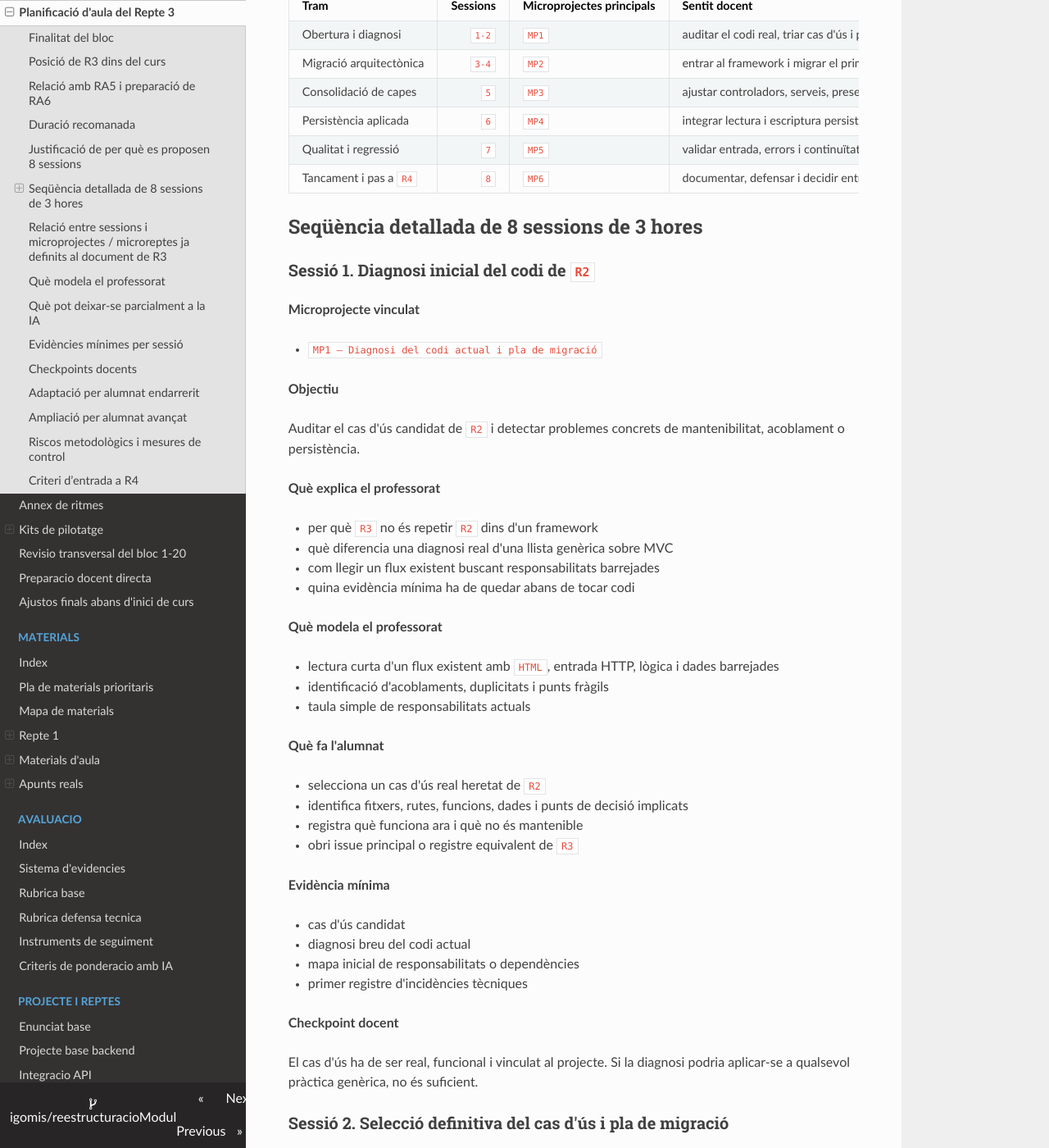
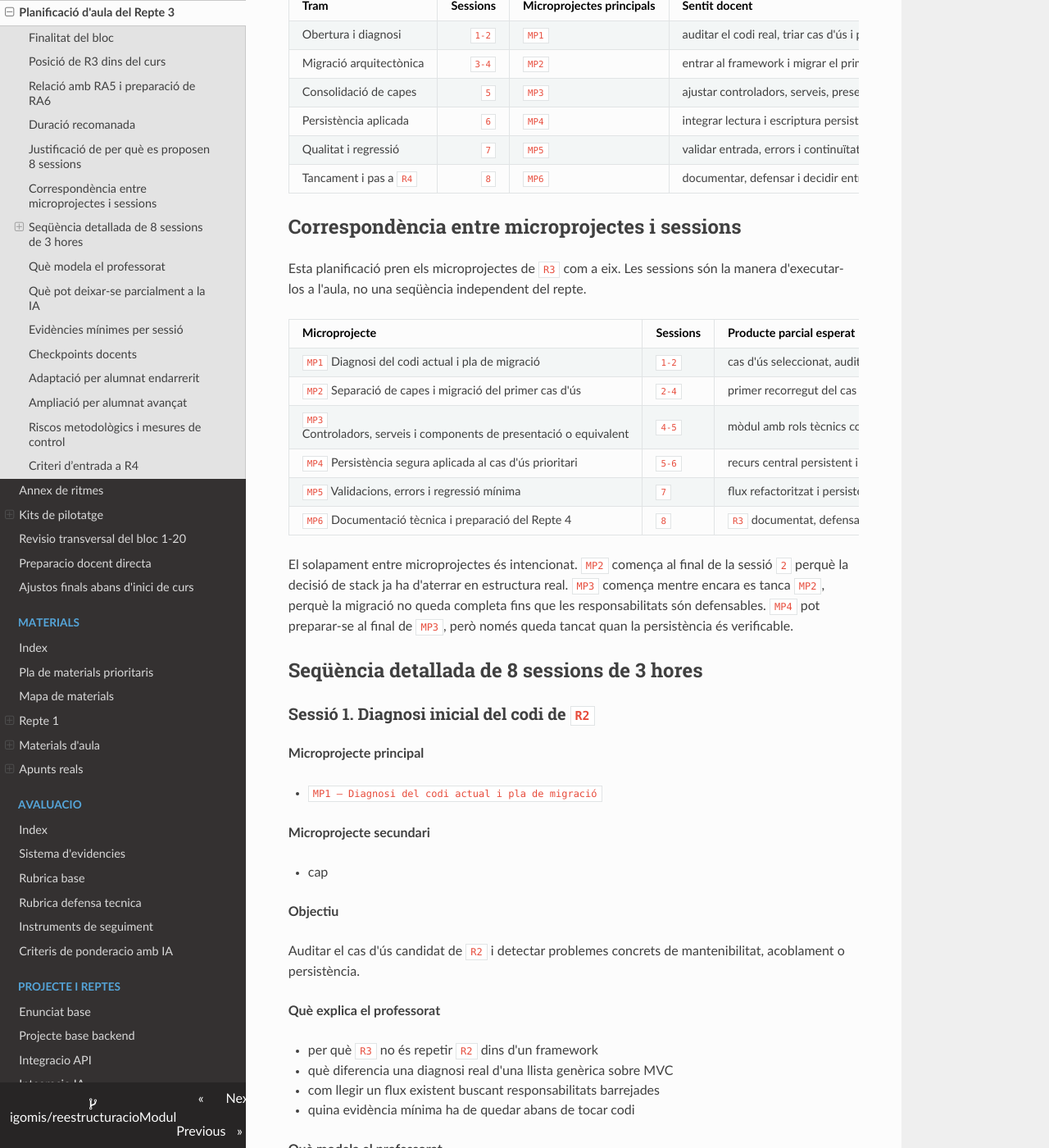
Before and after one commit to igomis/reestructuracioModul, an MkDocs documentation site: the page built from docs/01_programacio_modul/planificacio_aula_r3_mvc_i_persistencia.md, in a window 1280 px wide and 1400 px high, scrolled down 2251 px. Shown: the whole window at 82% size. Built offline with MkDocs 1.6.1, drawn with Linux system fonts in a browser that asks for light colours; nearby versions of some CDN libraries; some of the changed text lies outside the part shown.

Commit message:
Integra microprojectes en planificacio R3

```diff
--- a/docs/01_programacio_modul/planificacio_aula_r3_mvc_i_persistencia.md
+++ b/docs/01_programacio_modul/planificacio_aula_r3_mvc_i_persistencia.md
@@ -78,13 +78,32 @@ La distribució de `8` sessions permet que els microprojectes de `R3` no queden
 | Qualitat i regressió | `7` | `MP5` | validar entrada, errors i continuïtat funcional |
 | Tancament i pas a `R4` | `8` | `MP6` | documentar, defensar i decidir entrada a API |
 
+## Correspondència entre microprojectes i sessions
+
+Esta planificació pren els microprojectes de `R3` com a eix. Les sessions són la manera d'executar-los a l'aula, no una seqüència independent del repte.
+
+| Microprojecte | Sessions | Producte parcial esperat | Evidència mínima | Checkpoint docent |
+|---|---|---|---|---|
+| `MP1` Diagnosi del codi actual i pla de migració | `1-2` | cas d'ús seleccionat, auditoria del punt de partida i pla de migració viable | diagnosi, mapa de responsabilitats, issue principal i pla curt | el cas d'ús ve de `R2`, és real i el pla no és una reescriptura total |
+| `MP2` Separació de capes i migració del primer cas d'ús | `2-4` | primer recorregut del cas d'ús dins del stack triat, amb separació inicial de responsabilitats | framework arrancable, entrada migrada, comparativa abans/després i commits | el flux conserva comportament i la separació és visible, no només nominal |
+| `MP3` Controladors, serveis i components de presentació o equivalent | `4-5` | mòdul amb rols tècnics consolidats i fronteres explicables | estructura del mòdul, justificació de rols i demo del flux | cada peça té una responsabilitat defensable i no hi ha capes buides |
+| `MP4` Persistència segura aplicada al cas d'ús prioritari | `5-6` | recurs central persistent i integrat en el flux | lectura real, escriptura o actualització verificable i prova abans/després | la persistència és comprovable fora de la pantalla final de demo |
+| `MP5` Validacions, errors i regressió mínima | `7` | flux refactoritzat i persistent validat amb cas positiu i negatiu | registre de proves, error controlat, incidències i correccions | les proves són reproduïbles i el flux de `R2` continua viu |
+| `MP6` Documentació tècnica i preparació del Repte 4 | `8` | `R3` documentat, defensat i preparat per decidir entrada a `R4` | README o equivalent, decisions, deute tècnic, defensa i base candidata d'API | només s'obri `R4` si `MP4`, `MP5` i `MP6` estan tancats amb evidències |
+
+El solapament entre microprojectes és intencionat. `MP2` comença al final de la sessió `2` perquè la decisió de stack ja ha d'aterrar en estructura real. `MP3` comença mentre encara es tanca `MP2`, perquè la migració no queda completa fins que les responsabilitats són defensables. `MP4` pot preparar-se al final de `MP3`, però només queda tancat quan la persistència és verificable.
+
 ## Seqüència detallada de 8 sessions de 3 hores
 
 ### Sessió 1. Diagnosi inicial del codi de `R2`
 
-**Microprojecte vinculat**
+**Microprojecte principal**
 
 - `MP1 — Diagnosi del codi actual i pla de migració`
+
+**Microprojecte secundari**
+
+- cap
 
 **Objectiu**
 
@@ -103,12 +122,18 @@ Auditar el cas d'ús candidat de `R2` i detectar problemes concrets de mantenibi
 - identificació d'acoblaments, duplicitats i punts fràgils
 - taula simple de responsabilitats actuals
 
-**Què fa l'alumnat**
+**Tasques**
 
 - selecciona un cas d'ús real heretat de `R2`
 - identifica fitxers, rutes, funcions, dades i punts de decisió implicats
 - registra què funciona ara i què no és mantenible
 - obri issue principal o registre equivalent de `R3`
+
+**Què pot deixar-se parcialment a la IA**
+
+- suggerir preguntes d'auditoria sobre el codi
+- detectar possibles acoblaments a partir de fragments concrets
+- proposar una primera llista de riscos que l'alumnat haurà de validar
 
 **Evidència mínima**
 
@@ -121,11 +146,19 @@ Auditar el cas d'ús candidat de `R2` i detectar problemes concrets de mantenibi
 
 El cas d'ús ha de ser real, funcional i vinculat al projecte. Si la diagnosi podria aplicar-se a qualsevol pràctica genèrica, no és suficient.
 
+**Condició de pas**
+
+Es pot passar a la sessió `2` quan hi ha un cas d'ús candidat, una diagnosi concreta i una primera traça del flux actual.
+
 ### Sessió 2. Selecció definitiva del cas d'ús i pla de migració
 
-**Microprojecte vinculat**
+**Microprojecte principal**
 
 - `MP1 — Diagnosi del codi actual i pla de migració`
+
+**Microprojecte secundari**
+
+- inici de `MP2 — Separació de capes i migració del primer cas d'ús`
 
 **Objectiu**
 
@@ -144,7 +177,7 @@ Tancar el cas d'ús que es professionalitzarà, decidir l'stack i convertir la d
 - comparació abans/després esperada
 - criteri de risc: què es pot ajornar i què bloqueja el repte
 
-**Què fa l'alumnat**
+**Tasques**
 
 - confirma el cas d'ús prioritari
 - tria `Laravel`, `Symfony` o `NestJS`
@@ -158,6 +191,12 @@ Tancar el cas d'ús que es professionalitzarà, decidir l'stack i convertir la d
 - `Symfony`: ruta, controlador, servei, formulari/DTO si aplica, entitat/repositori i plantilla o resposta.
 - `NestJS`: mòdul, controlador, servei, DTO, entitat/esquema i capa d'accés a dades.
 
+**Què pot deixar-se parcialment a la IA**
+
+- proposar una descomposició inicial en microtasques
+- comparar convencions bàsiques de l'stack triat
+- generar un primer esquelet de carpetes o peces, sempre revisat pel professorat i l'alumnat
+
 **Evidència mínima**
 
 - stack triat i justificat
@@ -169,11 +208,19 @@ Tancar el cas d'ús que es professionalitzarà, decidir l'stack i convertir la d
 
 El professorat valida que el pla no és una reescriptura total, que no duplica indefinidament `R2` i que deixa clar quin comportament s'ha de conservar.
 
+**Condició de pas**
+
+Es pot passar a la sessió `3` quan el pla de migració té tasques executables, criteri de prova i una primera decisió clara sobre l'estructura del stack.
+
 ### Sessió 3. Entrada real al framework i primera migració estructural
 
-**Microprojecte vinculat**
+**Microprojecte principal**
 
 - `MP2 — Separació de capes i migració del primer cas d'ús`
+
+**Microprojecte secundari**
+
+- cap
 
 **Objectiu**
 
@@ -192,12 +239,18 @@ Introduir o estabilitzar l'estructura base del framework triat i portar-hi el pr
 - un controlador mínim que no absorbeix tota la lògica
 - una comprovació immediata del flux parcial
 
-**Què fa l'alumnat**
+**Tasques**
 
 - crea o ajusta l'estructura base del framework
 - migra l'entrada del cas d'ús
 - conserva el comportament principal encara que siga en versió parcial
 - registra la comparació amb el punt de partida
+
+**Què pot deixar-se parcialment a la IA**
+
+- generar esquelets inicials de ruta, controlador, mòdul o servei
+- suggerir passos de migració incremental
+- proposar comprovacions ràpides d'arrencada
 
 **Evidència mínima**
 
@@ -210,11 +263,19 @@ Introduir o estabilitzar l'estructura base del framework triat i portar-hi el pr
 
 No basta que el framework arranque. Ha d'existir una connexió clara entre el cas d'ús de `R2` i el nou recorregut.
 
+**Condició de pas**
+
+Es pot passar a la sessió `4` quan el projecte arranca i ja hi ha un tram real del cas d'ús dins del framework.
+
 ### Sessió 4. Separació real de responsabilitats
 
-**Microprojecte vinculat**
+**Microprojecte principal**
 
 - `MP2 — Separació de capes i migració del primer cas d'ús`
+
+**Microprojecte secundari**
+
+- inici de `MP3 — Controladors, serveis i components de presentació o equivalent`
 
 **Objectiu**
 
@@ -232,12 +293,18 @@ Separar entrada, coordinació, lògica i resposta de manera visible i funcional.
 - separació de preparació de resposta i lògica
 - prova curta del cas positiu després de la refactorització
 
-**Què fa l'alumnat**
+**Tasques**
 
 - reorganitza el cas d'ús amb rols tècnics clars
 - redueix mescles entre presentació, lògica i accés a dades
 - documenta què ha canviat respecte de `R2`
 - comprova que el comportament principal continua viu
+
+**Què pot deixar-se parcialment a la IA**
+
+- suggerir on separar una regla o responsabilitat concreta
+- revisar si un controlador o servei concentra massa codi
+- proposar noms o convencions coherents amb l'stack
 
 **Evidència mínima**
 
@@ -250,11 +317,19 @@ Separar entrada, coordinació, lògica i resposta de manera visible i funcional.
 
 L'alumnat ha de poder respondre què fa cada peça i què no hauria de fer. Si la lògica continua concentrada en una sola peça, el checkpoint queda pendent.
 
+**Condició de pas**
+
+Es pot passar a la sessió `5` quan el cas d'ús funciona en el nou stack i la separació de responsabilitats és visible.
+
 ### Sessió 5. Consolidació de capes o equivalents
 
-**Microprojecte vinculat**
+**Microprojecte principal**
 
 - `MP3 — Controladors, serveis i components de presentació o equivalent`
+
+**Microprojecte secundari**
+
+- inici de `MP4 — Persistència segura aplicada al cas d'ús prioritari`
 
 **Objectiu**
 
@@ -272,12 +347,18 @@ Revisar i consolidar les fronteres internes del mòdul perquè la nova estructur
 - ajust d'un servei o cas d'ús
 - separació entre dades que venen del domini i dades preparades per a la resposta
 
-**Què fa l'alumnat**
+**Tasques**
 
 - revisa controladors, serveis, plantilles, DTO, casos d'ús o equivalents
 - ajusta noms, dependències i fronteres
 - prepara el punt d'entrada cap a model, entitat, repositori o mecanisme persistent
 - deixa una justificació breu de rols tècnics
+
+**Què pot deixar-se parcialment a la IA**
+
+- revisar una estructura de mòdul i assenyalar possibles responsabilitats confuses
+- suggerir una divisió entre servei, DTO, model, repositori o equivalent
+- proposar un primer esquema del recurs persistent, pendent de validació
 
 **Evidència mínima**
 
@@ -290,11 +371,19 @@ Revisar i consolidar les fronteres internes del mòdul perquè la nova estructur
 
 El professorat pot demanar un microcanvi en viu sobre una regla, resposta o validació. La ubicació del canvi ha de ser coherent amb l'arquitectura defensada.
 
+**Condició de pas**
+
+Es pot passar a la sessió `6` quan el mòdul té rols tècnics defensables i està clar quin recurs persistent es treballarà.
+
 ### Sessió 6. Model de dades i persistència segura aplicada
 
-**Microprojecte vinculat**
+**Microprojecte principal**
 
 - `MP4 — Persistència segura aplicada al cas d'ús prioritari`
+
+**Microprojecte secundari**
+
+- cap
 
 **Objectiu**
 
@@ -314,7 +403,7 @@ Consolidar una persistència real i suficient sobre el cas d'ús migrat, amb lec
 - operació de creació, actualització o equivalent
 - comprovació abans/després amb base de dades, consola, logs o prova reproduïble
 
-**Què fa l'alumnat**
+**Tasques**
 
 - defineix el recurs persistent central
 - implementa model, entitat, migració, esquema o repositori segons el stack
@@ -328,6 +417,12 @@ Consolidar una persistència real i suficient sobre el cas d'ús migrat, amb lec
 - `Symfony`: entitat, repositori, migració o actualització d'esquema controlada i ús des d'un servei.
 - `NestJS`: DTO, servei, entitat o esquema segons ORM/ODM i accés encapsulat en servei o repositori.
 
+**Què pot deixar-se parcialment a la IA**
+
+- generar una proposta inicial de migració, entitat, model, esquema o DTO
+- suggerir consultes o ús d'ORM
+- proposar casos de comprovació de lectura i escriptura
+
 **Evidència mínima**
 
 - recurs persistent definit
@@ -340,11 +435,19 @@ Consolidar una persistència real i suficient sobre el cas d'ús migrat, amb lec
 
 El professorat demana demostrar lectura i modificació de dades. El resultat ha de poder comprovar-se fora de la pantalla final de la demo.
 
+**Condició de pas**
+
+Es pot passar a la sessió `7` quan `MP4` està tancat: hi ha lectura i escriptura o actualització persistents, verificables i integrades en el flux.
+
 ### Sessió 7. Validacions, errors i regressió mínima
 
-**Microprojecte vinculat**
+**Microprojecte principal**
 
 - `MP5 — Validacions, errors i regressió mínima`
+
+**Microprojecte secundari**
+
+- reforç de `MP4` si la persistència encara presenta incidències menors
 
 **Objectiu**
 
@@ -363,13 +466,19 @@ Assegurar que el cas d'ús refactoritzat i persistent continua funcionant i resp
 - error provocat i tractat de manera visible
 - verificació de persistència després de l'error o de la correcció
 
-**Què fa l'alumnat**
+**Tasques**
 
 - prova el cas positiu principal
 - provoca almenys un error significatiu
 - revisa validacions i tractament d'errors
 - registra incidències detectades i correccions
 - comprova que el flux de `R2` continua viu després de la migració
+
+**Què pot deixar-se parcialment a la IA**
+
+- suggerir casos positius, negatius i límits
+- generar un esborrany de checklist de regressió
+- revisar missatges d'error o codis de resposta
 
 **Evidència mínima**
 
@@ -383,11 +492,19 @@ Assegurar que el cas d'ús refactoritzat i persistent continua funcionant i resp
 
 El professorat contrasta prova, codi i comportament real. Si la prova no s'executa o no es pot reproduir, no compta com a regressió.
 
+**Condició de pas**
+
+Es pot passar a la sessió `8` quan `MP5` deixa registrat un cas positiu, un cas negatiu i una regressió reproduïble del flux principal.
+
 ### Sessió 8. Documentació, defensa breu i validació d'entrada a `R4`
 
-**Microprojecte vinculat**
+**Microprojecte principal**
 
 - `MP6 — Documentació tècnica i preparació del Repte 4`
+
+**Microprojecte secundari**
+
+- verificació final de `MP4` i `MP5`
 
 **Objectiu**
 
@@ -406,13 +523,19 @@ Tancar `R3` amb documentació coherent, defensa tècnica breu i decisió explíc
 - revisió d'un `README` tècnic coherent amb el repositori
 - contrast entre commits, proves i documentació
 
-**Què fa l'alumnat**
+**Tasques**
 
 - actualitza `README`, decisions tècniques o `ADR`
 - registra deute tècnic pendent
 - completa `AI log` si ha usat IA
 - prepara defensa breu
 - identifica quin recurs o flux podrà exposar-se en `R4`
+
+**Què pot deixar-se parcialment a la IA**
+
+- ajudar a ordenar el `README` o la nota de decisions
+- suggerir una estructura de defensa breu
+- revisar coherència de llenguatge tècnic, sense inventar evidències
 
 **Evidència mínima**
 
@@ -426,20 +549,9 @@ Tancar `R3` amb documentació coherent, defensa tècnica breu i decisió explíc
 
 El professorat valida entrada a `R4` només si codi, persistència, proves, documentació i defensa són coherents entre si.
 
-## Relació entre sessions i microprojectes / microreptes ja definits al document de `R3`
+**Condició de pas**
 
-| Sessió | Microprojecte de `R3` | Motiu de la distribució |
-|---|---|---|
-| `1` | `MP1` | auditoria inicial del codi i detecció de problemes reals |
-| `2` | `MP1` | tancament del cas d'ús, stack i pla de migració |
-| `3` | `MP2` | entrada real al framework i primera migració executable |
-| `4` | `MP2` | separació de responsabilitats i conservació del comportament |
-| `5` | `MP3` | consolidació de controladors, serveis, presentació o equivalents |
-| `6` | `MP4` | model de dades i persistència segura aplicada |
-| `7` | `MP5` | validacions, errors i regressió mínima |
-| `8` | `MP6` | documentació, defensa i preparació de `R4` |
-
-`MP1` i `MP2` ocupen més d'una sessió perquè són els punts amb més risc metodològic: una diagnosi feble porta a una migració superficial, i una entrada precipitada al framework sol generar capes nominals sense millora real.
+Només es pot obrir `R4` si `MP4`, `MP5` i `MP6` estan tancats: persistència real, regressió mínima i documentació/defensa coherents.
 
 ## Què modela el professorat
 
@@ -581,6 +693,8 @@ Condició:
 
 No s'obri `R4` només perquè el calendari avance.
 
+La decisió d'entrada a `R4` depén especialment del tancament de `MP4`, `MP5` i `MP6`: persistència segura aplicada, regressió mínima i documentació/defensa tècnica. Si una d'estes tres peces queda incompleta, `R3` continua obert.
+
 `R4` pot començar quan el professorat pot verificar que:
 
 - el cas d'ús prioritari ve de `R2` i continua funcionant
```
